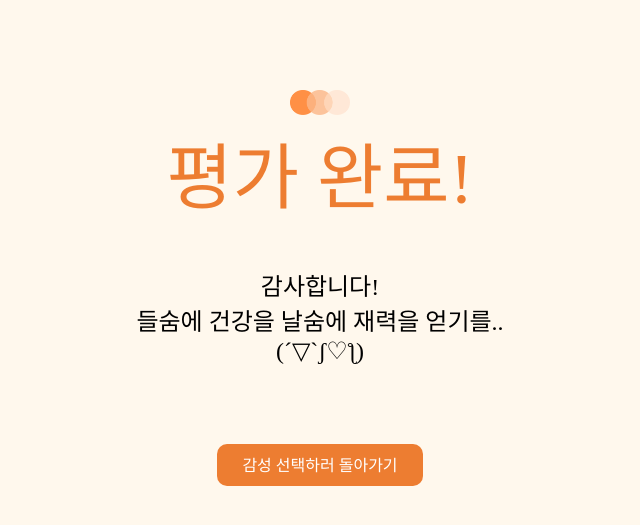
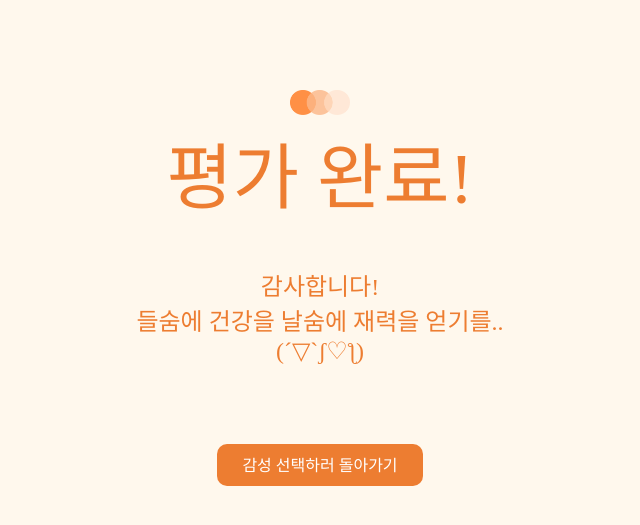
Before and after one commit to arimSeo/Graduate-proj, a Django app: template tastyproject/myapp/templates/end.html in a window 1280 px wide. Shown: the top 525 px of the page, without its empty margins (320-960 px from the left). Run offline with Django 3.2, Linux system fonts and the light colour scheme; the template is opened without the code that fills it, so the values that code supplies are empty; some web fonts are replaced.

Commit message:
파비콘 추가

```diff
--- a/tastyproject/accounts/templates/registration/login.html
+++ b/tastyproject/accounts/templates/registration/login.html
@@ -7,6 +7,7 @@
     <meta charset="UTF-8">
     <meta http-equiv="X-UA-Compatible" content="IE=edge">
     <meta name="viewport" content="width=device-width, initial-scale=1.0">
+    <link rel="shortcut icon" href="{% static 'image/tasty.png' %}"/>
     <link rel="stylesheet" href="{% static 'css/login.css' %}">
     <link href="https://fonts.googleapis.com/css2?family=Roboto+Mono&family=Ubuntu+Mono&display=swap" rel="stylesheet">
     <title>TASTY-Login</title>
--- a/tastyproject/accounts/templates/registration/register.html
+++ b/tastyproject/accounts/templates/registration/register.html
@@ -6,6 +6,7 @@
     <meta charset="UTF-8">
     <meta http-equiv="X-UA-Compatible" content="IE=edge">
     <meta name="viewport" content="width=device-width, initial-scale=1.0">
+    <link rel="shortcut icon" href="{% static 'image/tasty.png' %}"/>
     <link rel="stylesheet" href="{% static 'css/register.css' %}">
     <link href="https://fonts.googleapis.com/css2?family=Roboto+Mono&family=Ubuntu+Mono&display=swap" rel="stylesheet">
     <title>TASTY-SignUp</title>
--- a/tastyproject/myapp/static/css/end.css
+++ b/tastyproject/myapp/static/css/end.css
@@ -21,6 +21,7 @@ body{
 .text{
     font-size: 1.5rem;
     margin-bottom: 4%;
+    color:#ED7D31;
 }
 .btn{
     font-size:1rem;
--- a/tastyproject/myapp/templates/detail.html
+++ b/tastyproject/myapp/templates/detail.html
@@ -6,6 +6,7 @@
     <meta charset="UTF-8">
     <meta http-equiv="X-UA-Compatible" content="IE=edge">
     <meta name="viewport" content="width=device-width, initial-scale=1.0">
+    <link rel="shortcut icon" href="{% static 'image/tasty.png' %}"/>
     <link rel="stylesheet" href="{% static 'css/detail.css' %}">
     <link href="https://fonts.googleapis.com/css2?family=Roboto+Mono&family=Ubuntu+Mono&display=swap" rel="stylesheet">
     <title>추천결과 평가하기</title>
--- a/tastyproject/myapp/templates/end.html
+++ b/tastyproject/myapp/templates/end.html
@@ -6,6 +6,7 @@
     <meta charset="UTF-8">
     <meta http-equiv="X-UA-Compatible" content="IE=edge">
     <meta name="viewport" content="width=device-width, initial-scale=1.0">
+    <link rel="shortcut icon" href="{% static 'image/tasty.png' %}"/>
     <link href="https://fonts.googleapis.com/css2?family=Roboto+Mono&family=Ubuntu+Mono&display=swap" rel="stylesheet">
     <link rel="stylesheet" href="{% static 'css/end.css' %}">
     <title>추천결과 평가완료</title>
--- a/tastyproject/myapp/templates/gamseong.html
+++ b/tastyproject/myapp/templates/gamseong.html
@@ -6,6 +6,7 @@
     <meta charset="UTF-8">
     <meta http-equiv="X-UA-Compatible" content="IE=edge">
     <meta name="viewport" content="width=device-width, initial-scale=1.0">
+    <link rel="shortcut icon" href="{% static 'image/tasty.png' %}"/>
     <link rel="stylesheet" href="{% static 'css/gamseong.css' %}">
     <link href="https://fonts.googleapis.com/css2?family=Roboto+Mono&family=Ubuntu+Mono&display=swap" rel="stylesheet">
     <script src="https://code.jquery.com/jquery-3.2.1.min.js"></script>
--- a/tastyproject/myapp/templates/index.html
+++ b/tastyproject/myapp/templates/index.html
@@ -6,6 +6,7 @@
     <meta charset="UTF-8">
     <meta http-equiv="X-UA-Compatible" content="IE=edge">
     <meta name="viewport" content="width=device-width, initial-scale=1.0">
+    <link rel="shortcut icon" href="{% static 'image/tasty.png' %}"/>
     <script src="https://cdn.jsdelivr.net/npm/typed.js@2.0.11"></script> <!-- js타이핑 -->
     <link rel="stylesheet" href="{% static 'css/index.css' %}">
     <link href="https://fonts.googleapis.com/css2?family=Roboto+Mono&family=Ubuntu+Mono&display=swap" rel="stylesheet">
--- a/tastyproject/myapp/templates/main.html
+++ b/tastyproject/myapp/templates/main.html
@@ -6,6 +6,7 @@
     <meta charset="UTF-8">
     <meta http-equiv="X-UA-Compatible" content="IE=edge">
     <meta name="viewport" content="width=device-width, initial-scale=1.0">
+    <link rel="shortcut icon" href="{% static 'image/tasty.png' %}"/>
     <link rel="stylesheet" href="{% static 'css/main.css' %}">
     <link href="https://fonts.googleapis.com/css2?family=Roboto+Mono&family=Ubuntu+Mono&display=swap" rel="stylesheet">
     <script src="https://code.jquery.com/jquery-3.2.1.min.js"></script>
--- a/tastyproject/myapp/templates/main2.html
+++ b/tastyproject/myapp/templates/main2.html
@@ -5,6 +5,7 @@
     <meta charset="UTF-8">
     <meta http-equiv="X-UA-Compatible" content="IE=edge">
     <meta name="viewport" content="width=device-width, initial-scale=1.0">
+    <link rel="shortcut icon" href="{% static 'image/tasty.png' %}"/>
     <link rel="stylesheet" href="{% static 'css/main2.css' %}">
     <link href="https://fonts.googleapis.com/css2?family=Roboto+Mono&family=Ubuntu+Mono&display=swap" rel="stylesheet">
     <script src="//developers.kakao.com/sdk/js/kakao.min.js"></script>
```
Also changed, not shown: tastyproject/accounts/static/image/kakao_login.png (deleted), tastyproject/accounts/static/image/kakao_login_large_narrow.png (deleted), tastyproject/myapp/static/image/tasty.png (added), tastyproject/myapp/static/image/로제이브커피스페셜티.jpg (renamed from tastyproject/myapp/static/image/로제이브커피스페셜티.jpeg).
